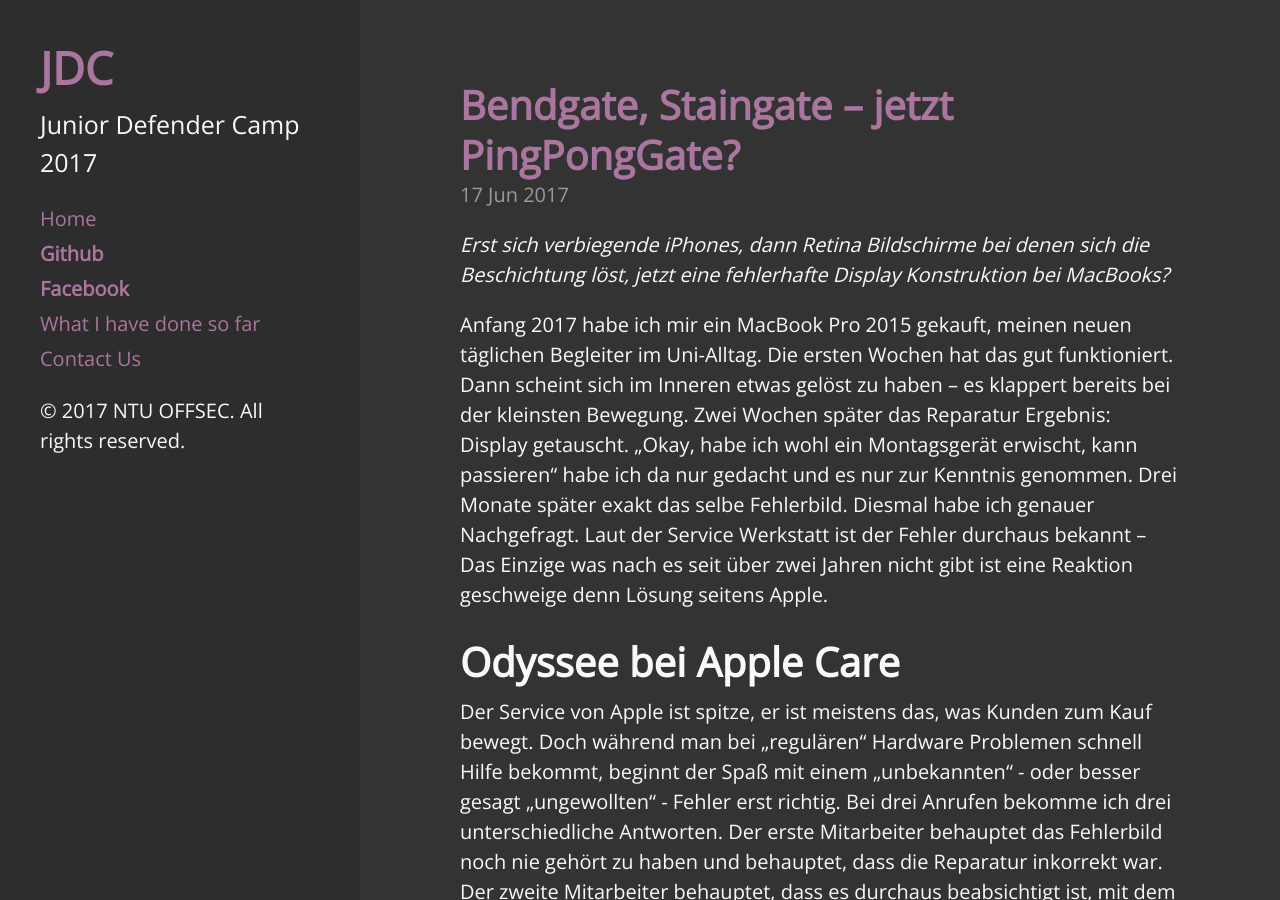
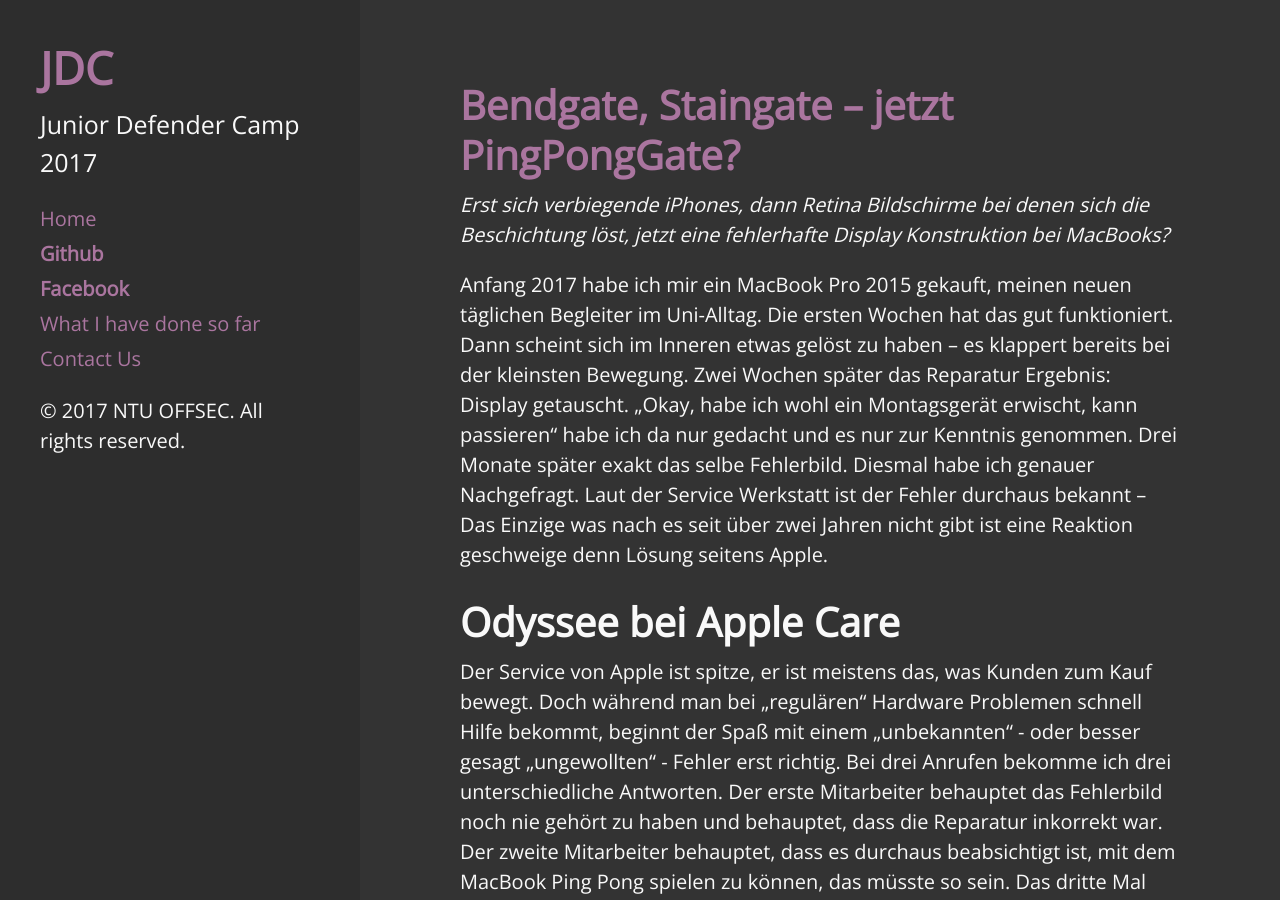
Before and after one commit to MaybelOoi/jdc, a Jekyll site: the page built from index.html, in a window 1280 px wide and 900 px high. Built offline with Jekyll 4.4.1, drawn with Linux system fonts in a browser that asks for light colours; the list of posts is cut into pages by our own code.

Commit message:
fixing index.html to be a one-page wonder

```diff
--- a/index.html
+++ b/index.html
@@ -7,19 +7,19 @@
   {% for post in paginator.posts %}
   <div class="post">
     <h1 class="post-title">
-      <a href="{{ site.baseurl }}{{ post.url | remove_first: '/'}}">
+      <!-- <a href="{{ site.baseurl }}{{ post.url | remove_first: '/'}}"> -->
         {{ post.title }}
       </a>
     </h1>
-
-    <span class="post-date">{{ post.date | date_to_string }}</span>
-
+    <!-- <span class="post-date">{{ post.date | date_to_string }}</span> -->
     {{ post.content }}
   </div>
   {% endfor %}
 </div>
 
-<div class="pagination">
+
+<!-- No PAGINATION -->
+<!-- <div class="pagination">
   {% if paginator.next_page %}
     <a class="pagination-item older" href="{{ site.baseurl }}page{{paginator.next_page}}">Older</a>
   {% else %}
@@ -34,4 +34,4 @@
   {% else %}
     <span class="pagination-item newer">Newer</span>
   {% endif %}
-</div>
+</div> -->
```
